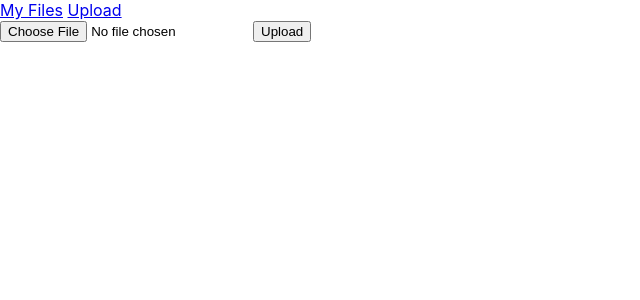
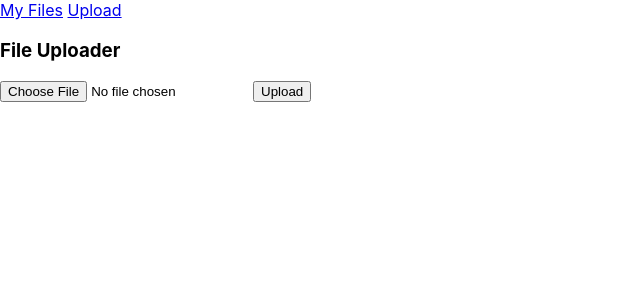
Before and after one commit to anoopemacs/typeface0, a React (Create React App) app in the folder frontend/: page /upload in a window 1280 px wide. Shown: the top 300 px of the page, without its empty margins (0-640 px from the left). Built offline with nearby package versions, Linux system fonts and the light colour scheme.

Commit message:
File upload using axios

```diff
--- a/frontend/src/Upload.js
+++ b/frontend/src/Upload.js
@@ -1,19 +1,37 @@
+import axios from "axios";
+import React, { useState } from "react";
 import SideBar from './SideBar';
 
-function Upload() {
+const Upload = () => {
+  const [selectedFile, setSelectedFile] = useState(null);
+  const onFileChange = (event) => {
+    setSelectedFile(event.target.files[0]);
+  };
+  const onFileUpload = () => {
+    const formData = new FormData();
+    formData.append(
+      "myfile",
+      selectedFile
+    );
+    //console.log(selectedFile);
+    axios
+      .post("http://localhost:8000/files/upload/", formData)
+      .then((response) => {
+        alert(response.data.message);
+      })
+      .catch((err) => alert("Error during file upload"));
+  };
+
   return (
-    <>
+    <div>
       <SideBar />
-      <div className="Upload">
-        <form action="http://localhost:8000/files/upload/"
-              method="post"
-              encType="multipart/form-data">
-          <input type="file" name="myfile" />
-          <input type="submit" name="submit" value="Upload" />
-        </form>
+      <h3>File Uploader</h3>
+      <div>
+	<input type="file" onChange={onFileChange} />
+	<button onClick={onFileUpload}>Upload</button>
       </div>
-    </>
+    </div>
   );
-}
+};
 
 export default Upload;
```
